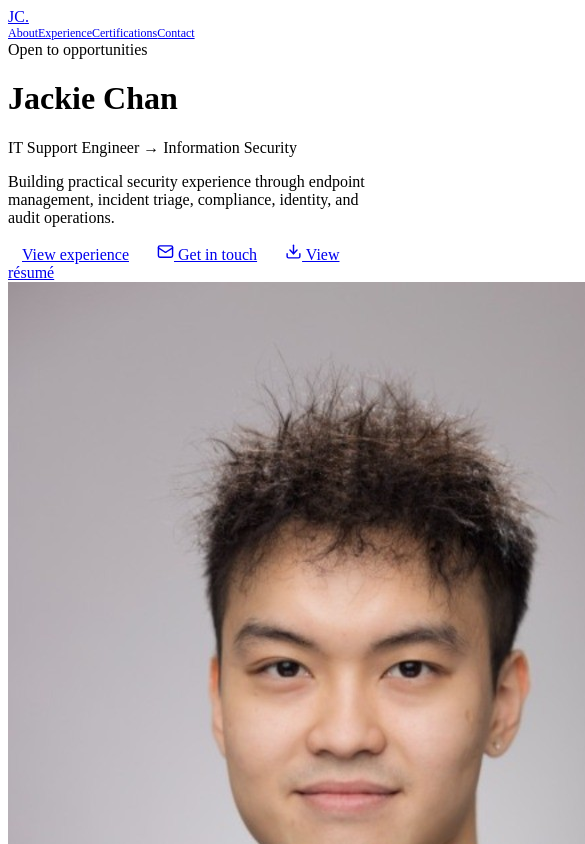
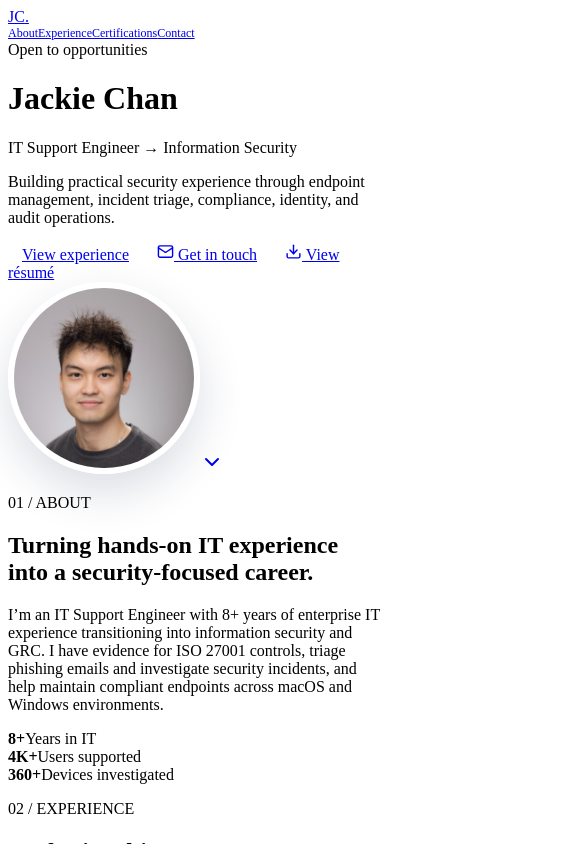
Before and after one commit to jackchan1119/jackie-chan, a React (Vite) app: page / in a window 390 px wide. Shown: the top 844 px of the page, 585 px wide, since content can reach past the window. Built offline with nearby package versions, Linux system fonts and the light colour scheme.

Commit message:
Add headshot styles with media query
Added styles for headshot class with responsive design.

```diff
--- a/src/styles.css
+++ b/src/styles.css
@@ -1 +1,21 @@
-// NOTE: replace this file only when explicitly confirmed?
+.headshot {
+  position: relative;
+  z-index: 2;
+  width: 260px;
+  height: 260px;
+  flex: 0 0 260px;
+  object-fit: cover;
+  object-position: center;
+  border-radius: 50%;
+  border: 6px solid white;
+  box-shadow: 0 18px 45px rgba(28, 43, 79, 0.16);
+}
+
+@media (max-width: 760px) {
+  .headshot {
+    width: 180px;
+    height: 180px;
+    flex-basis: 180px;
+    align-self: center;
+  }
+}
```
